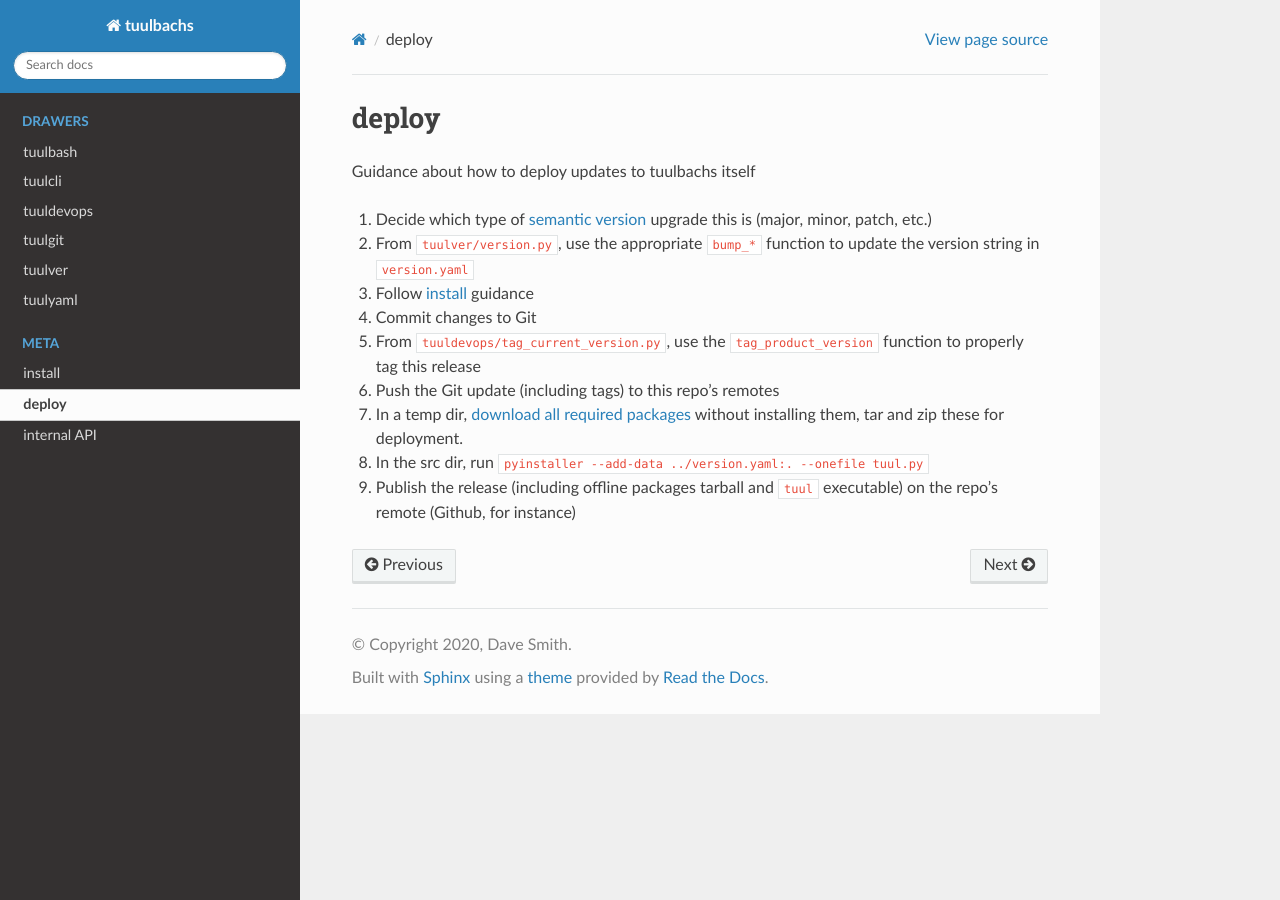
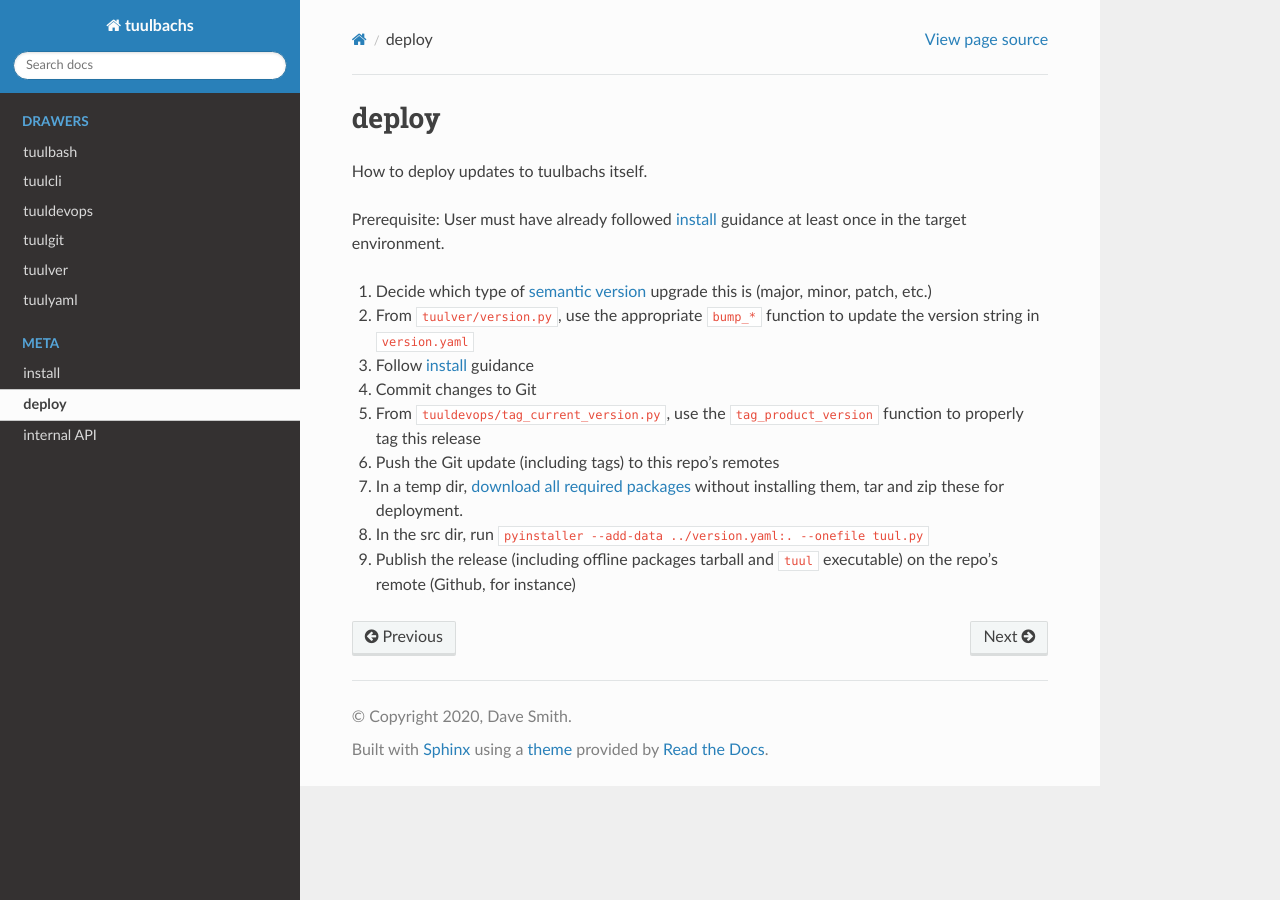
Before and after one commit to dksmiffs/tuulbachs, a Sphinx documentation site: the page built from docs/meta/deploy.rst, in a window 1280 px wide. Built offline with Sphinx 7.4.7 and the Read the Docs theme 2.0.0, drawn with Linux system fonts in a browser that asks for light colours.

Commit message:
GH-11 Make minor improvements to deployment guidance

```diff
--- a/docs/meta/deploy.rst
+++ b/docs/meta/deploy.rst
@@ -1,6 +1,8 @@
 deploy
 ======
-Guidance about how to deploy updates to tuulbachs itself
+How to deploy updates to tuulbachs itself.
+
+Prerequisite:  User must have already followed :doc:`install` guidance at least once in the target environment.
 
 #. Decide which type of `semantic version <https://semver.org/>`_ upgrade this is (major, minor, patch, etc.)
 #. From ``tuulver/version.py``, use the appropriate ``bump_*`` function to update the version string in ``version.yaml``
```
Also changed, not shown: requirements.txt (+0 -8 lines).
